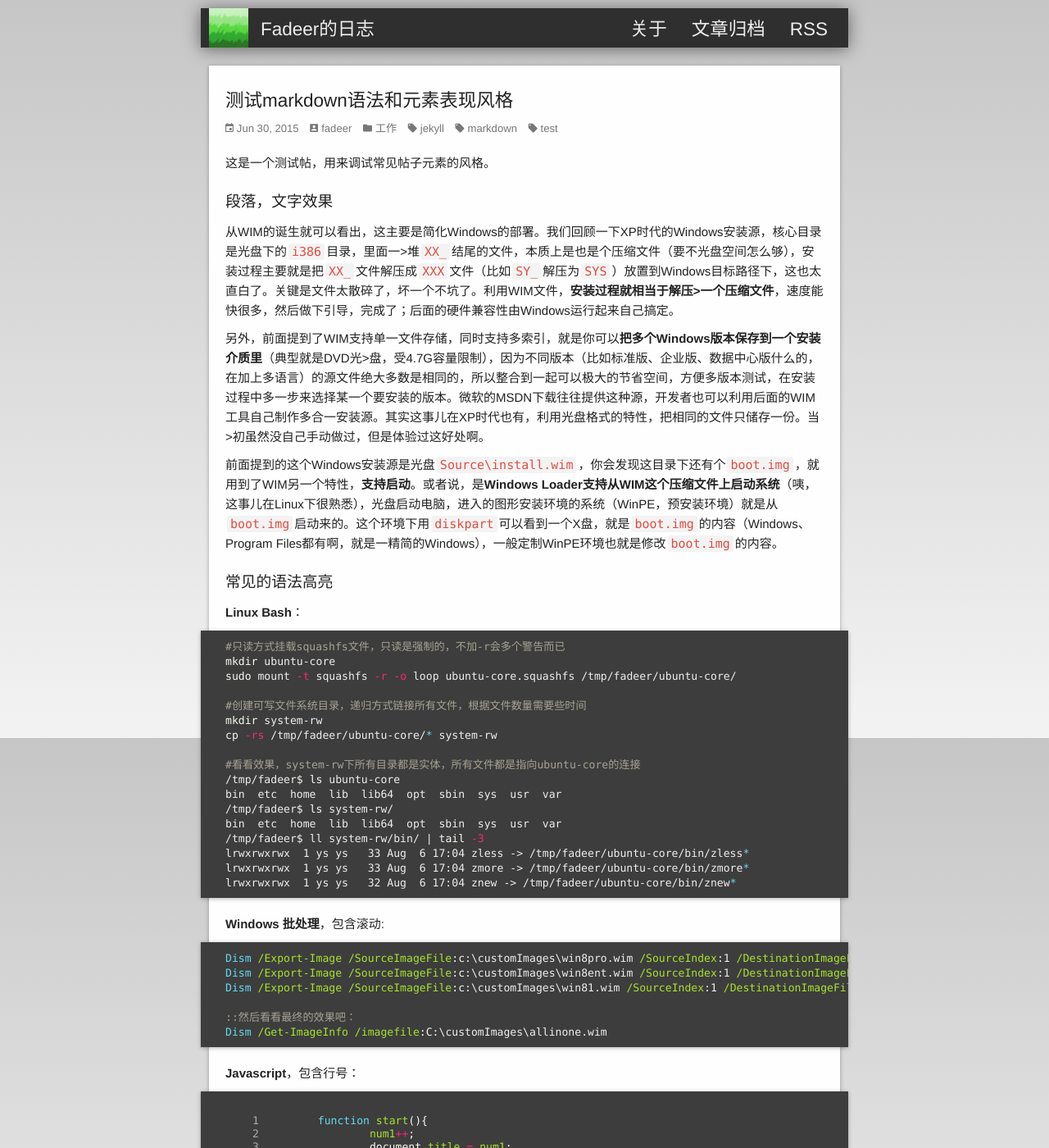
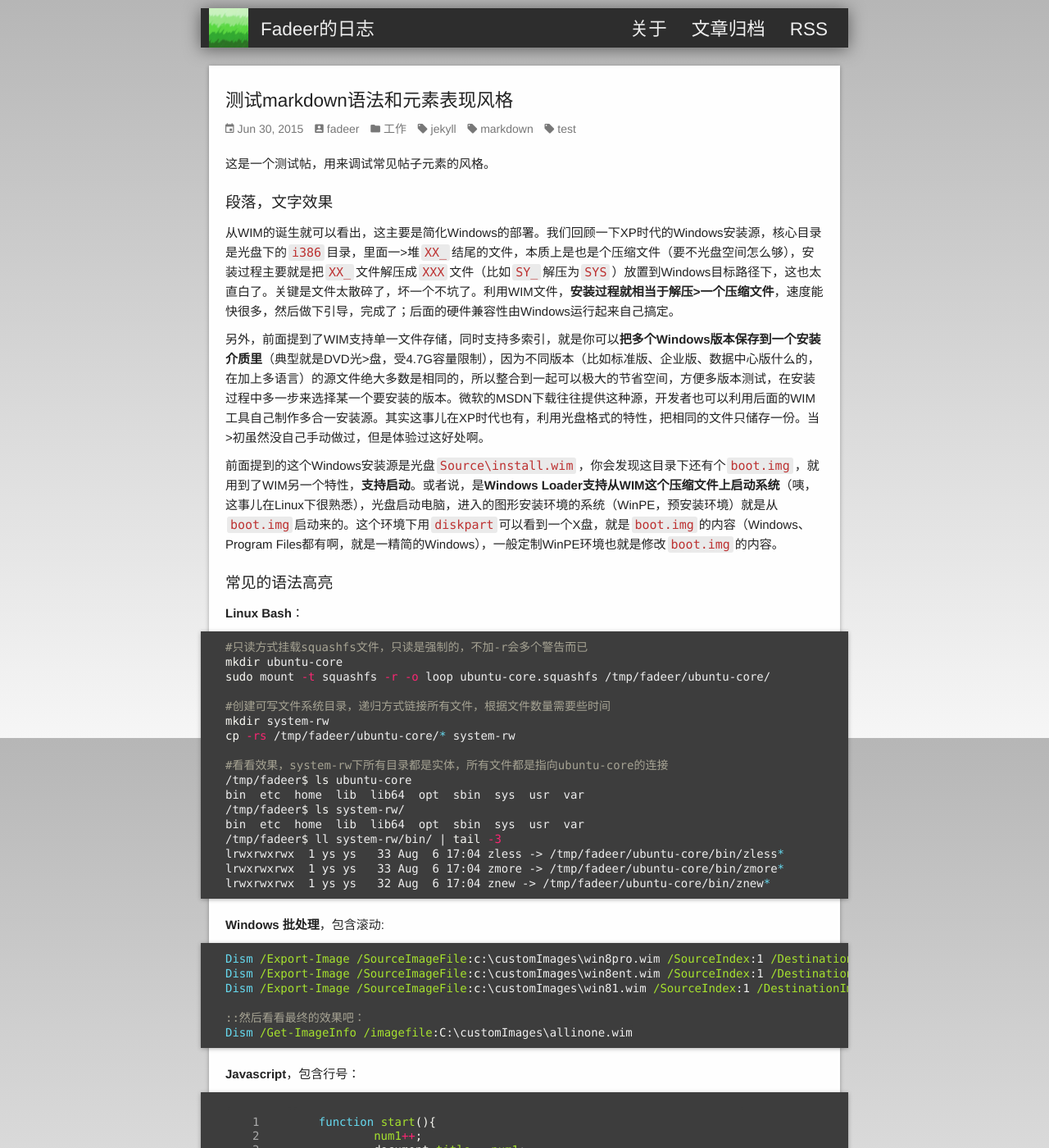
Before and after one commit to fadeer/fadeer.github.io, a Jekyll site: the page built from _posts/2015-06-30-markdown-test-post.markdown, in a window 1280 px wide and 1400 px high. Shown: the whole window at 82% size. Built offline with Jekyll 4.4.1, drawn with Linux system fonts in a browser that asks for light colours.

Commit message:
update style

```diff
--- a/_sass/_base.scss
+++ b/_sass/_base.scss
@@ -152,8 +152,8 @@
  */
 blockquote {
     //color: $grey-color;
-    background-color: #eee;
-    border-left: 4px solid #bbb;
+    background-color: $bq-bg-color;
+    border-left: 4px solid $bq-border-color;
     padding-left: $spacing-unit / 2;
     //font-size: $small-font-size;
     //letter-spacing: -1px;
--- a/css/main.scss
+++ b/css/main.scss
@@ -15,7 +15,7 @@
 
 $title-font-size:  $base-font-size * 1.5;
 $normal-font-size: $base-font-size;
-$small-font-size:  $base-font-size * 0.875;
+$small-font-size:  $base-font-size * 0.933;
 $h-font-size: $base-font-size * 1.375;
 $hh-font-size: $base-font-size * 1.25;
 $hhh-font-size: $base-font-size * 1.125;
@@ -27,16 +27,19 @@
 
 $text-color:       #222;
 $background-color: #eee;
-$bg-color-t: #c6c6c6;
-$bg-color-b: #f3f3f3;
+$bg-color-t: #b6b6b6;
+$bg-color-b: #f6f6f6;
 $brand-color:      #1471CB; //#2880d5;
-$life-color: #E04D40;
+$life-color: #BD3232;
 $meta-color: #777;
 
 $code-color:	#eee;
 $code-color-bg: #3D3D3D;
-$code-color-l:	#E04D40;
-$code-color-bgl: #f3f3f3;
+$code-color-l:	#BD3232;
+$code-color-bgl: #eaeaea;
+
+$bq-bg-color: #f3f3f3;
+$bq-border-color: #bbb;
 
 $grey-color:       #888;
 $grey-color-light: lighten($grey-color, 40%);
```
